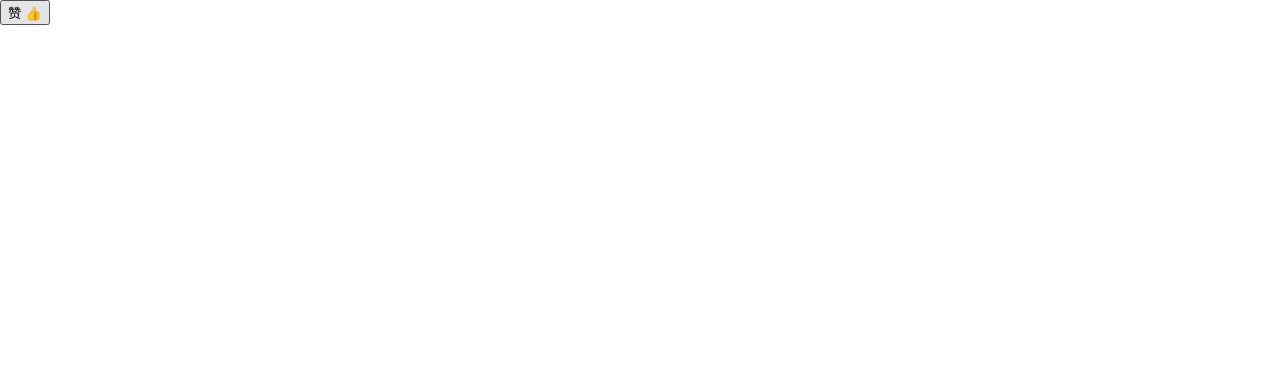
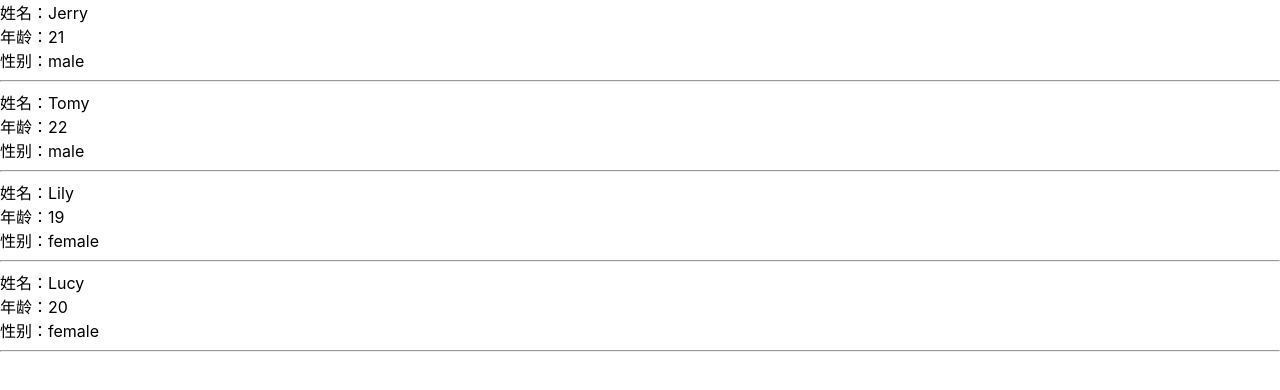
Before and after one commit to TangMisaka23001/react-learn, a React (Create React App) app in the folder hello-react/: page / in a window 1280 px wide. Shown: the top 390 px of the page. Built offline with nearby package versions, Linux system fonts and the light colour scheme.

Commit message:
feat: 渲染列表数据

```diff
--- a/hello-react/src/index.js
+++ b/hello-react/src/index.js
@@ -2,44 +2,32 @@ import React, {Component} from 'react'
 import ReactDOM from 'react-dom'
 import './index.css'
 
-class LikeButton extends Component {
-    // React.js 也提供了一种方式 defaultProps，可以方便的做到默认配置
-    static defaultProps = {
-        likedText: '取消',
-        unlikedText: '点赞'
-    }
+const users = [
+    { username: 'Jerry', age: 21, gender: 'male' },
+    { username: 'Tomy', age: 22, gender: 'male' },
+    { username: 'Lily', age: 19, gender: 'female' },
+    { username: 'Lucy', age: 20, gender: 'female' }
+]
 
-    constructor() {
-        super();
-        this.state = {
-            isLiked: false,
-        }
-    }
-
-    handleClickOnLikeButton() {
-        this.setState({
-            isLiked: !this.state.isLiked
-        })
-    }
-
-    render() {
+class User extends Component {
+    render () {
+        const { user } = this.props
         return (
-            <button onClick={this.handleClickOnLikeButton.bind(this)}>
-                {this.state.isLiked
-                    ? this.props.likedText
-                    : this.props.unlikedText} 👍
-            </button>
+            <div>
+                <div>姓名：{user.username}</div>
+                <div>年龄：{user.age}</div>
+                <div>性别：{user.gender}</div>
+                <hr />
+            </div>
         )
     }
-
 }
 
 class Index extends Component {
     render() {
         return (
-            // 在使用一个组件的时候，可以把参数放在标签的属性当中，所有的属性都会作为 props 对象的键值
             <div>
-                <LikeButton likedText='已赞' unlikedText='赞'/>
+                {users.map((user, i) => <User key={i} user={user} />)}
             </div>
         )
     }
```
